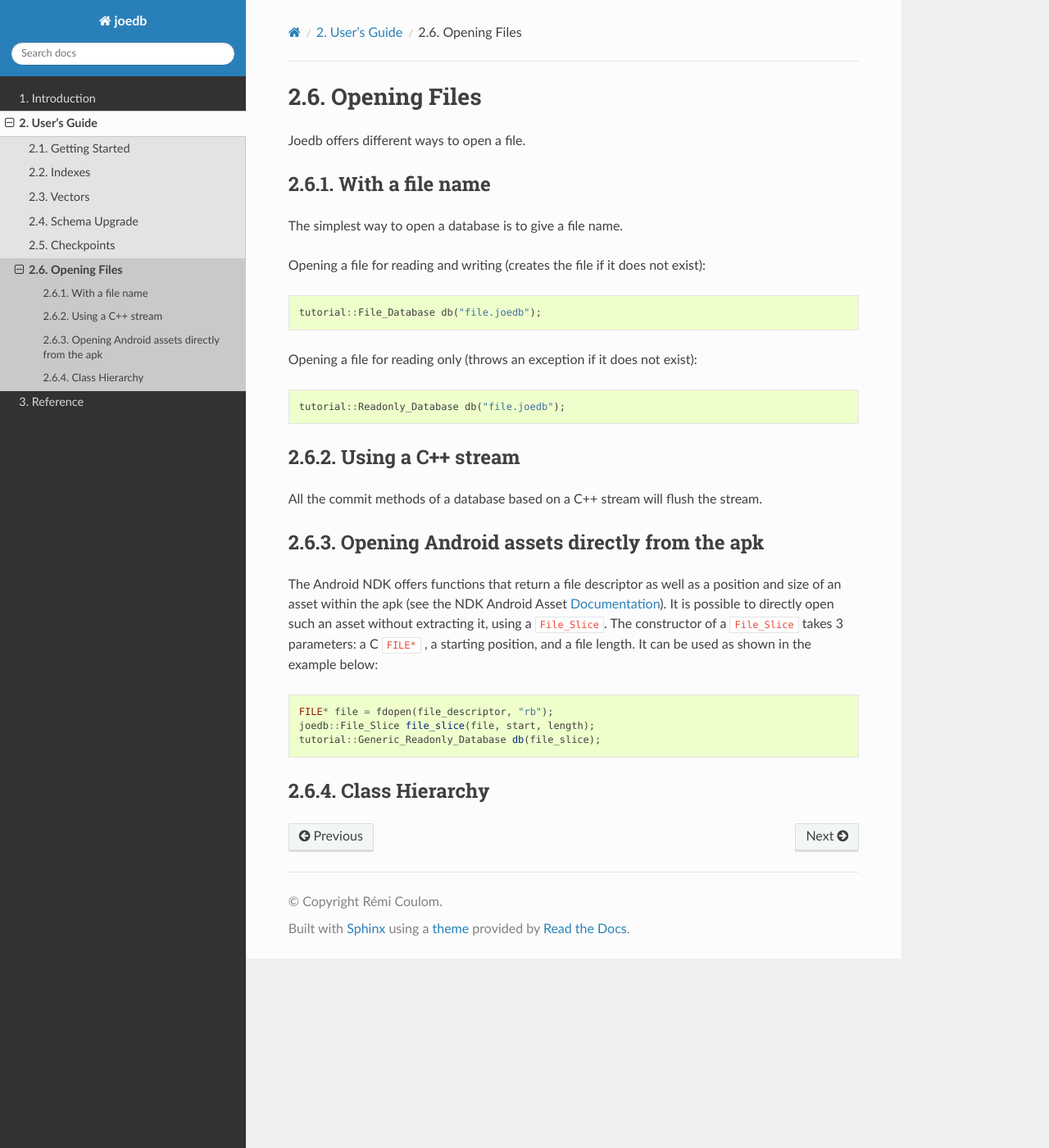
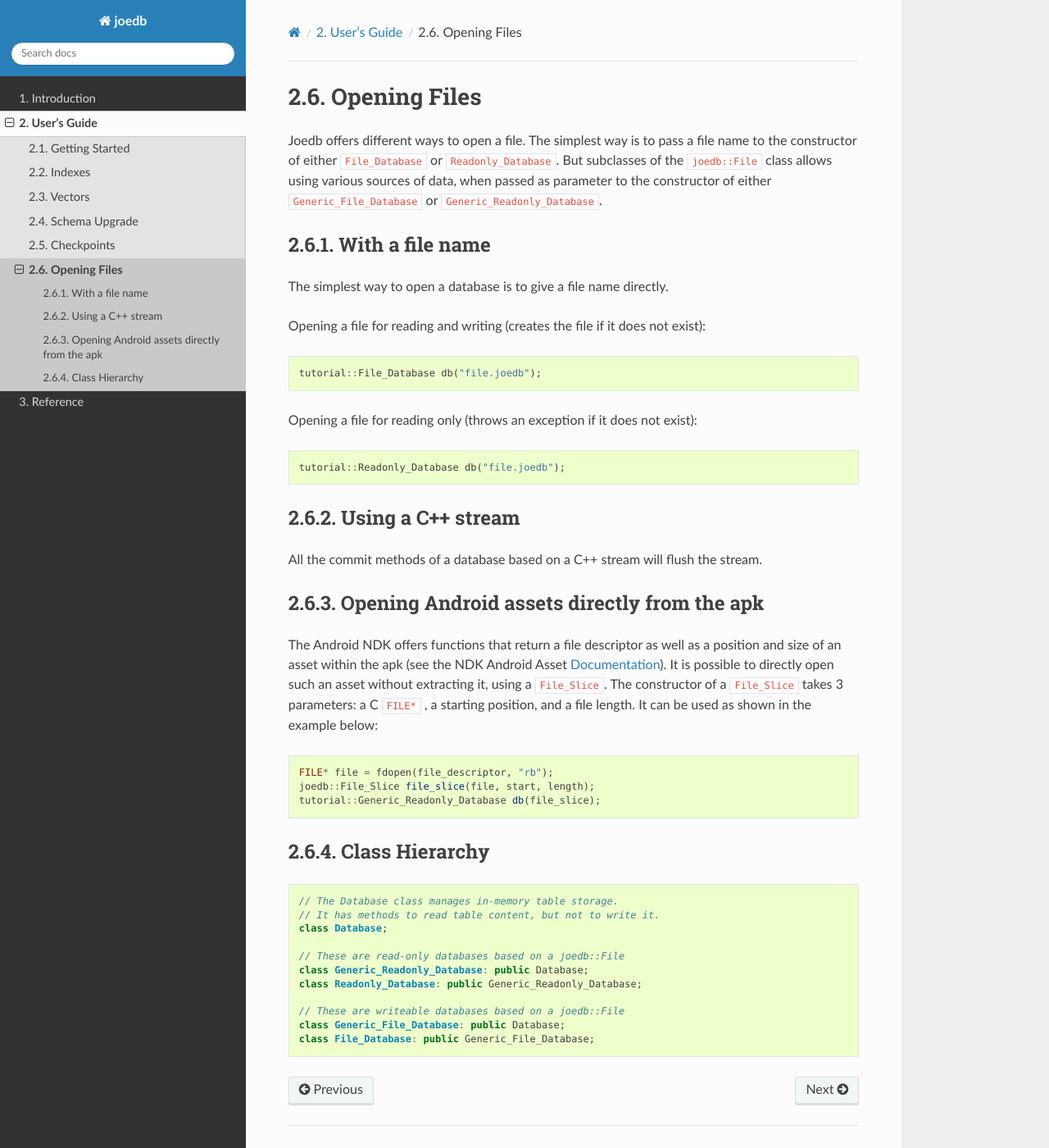
Before and after one commit to Remi-Coulom/joedb, a Sphinx documentation site: the page built from doc/source/opening_files.rst, in a window 1280 px wide and 1400 px high. Shown: the whole window at 82% size. Built offline with Sphinx 7.4.7 and the Read the Docs theme 2.0.0, drawn with Linux system fonts in a browser that asks for light colours; formulas are drawn with MathJax 3.

Commit message:
progress of opening_files.rst

```diff
--- a/doc/source/opening_files.rst
+++ b/doc/source/opening_files.rst
@@ -3,12 +3,16 @@
 Opening Files
 =============
 
-Joedb offers different ways to open a file.
+Joedb offers different ways to open a file. The simplest way is to pass a file
+name to the constructor of either ``File_Database`` or ``Readonly_Database``.
+But subclasses of the ``joedb::File`` class allows using various sources of
+data, when passed as parameter to the constructor of either
+``Generic_File_Database`` or ``Generic_Readonly_Database``.
 
 With a file name
 ----------------
 
-The simplest way to open a database is to give a file name.
+The simplest way to open a database is to give a file name directly.
 
 Opening a file for reading and writing (creates the file if it does not exist):
 
@@ -47,3 +51,17 @@
 
 Class Hierarchy
 ---------------
+
+.. code-block:: c++
+
+  // The Database class manages in-memory table storage.
+  // It has methods to read table content, but not to write it.
+  class Database;
+
+  // These are read-only databases based on a joedb::File
+  class Generic_Readonly_Database: public Database;
+  class Readonly_Database: public Generic_Readonly_Database;
+
+  // These are writeable databases based on a joedb::File
+  class Generic_File_Database: public Database;
+  class File_Database: public Generic_File_Database;
```
